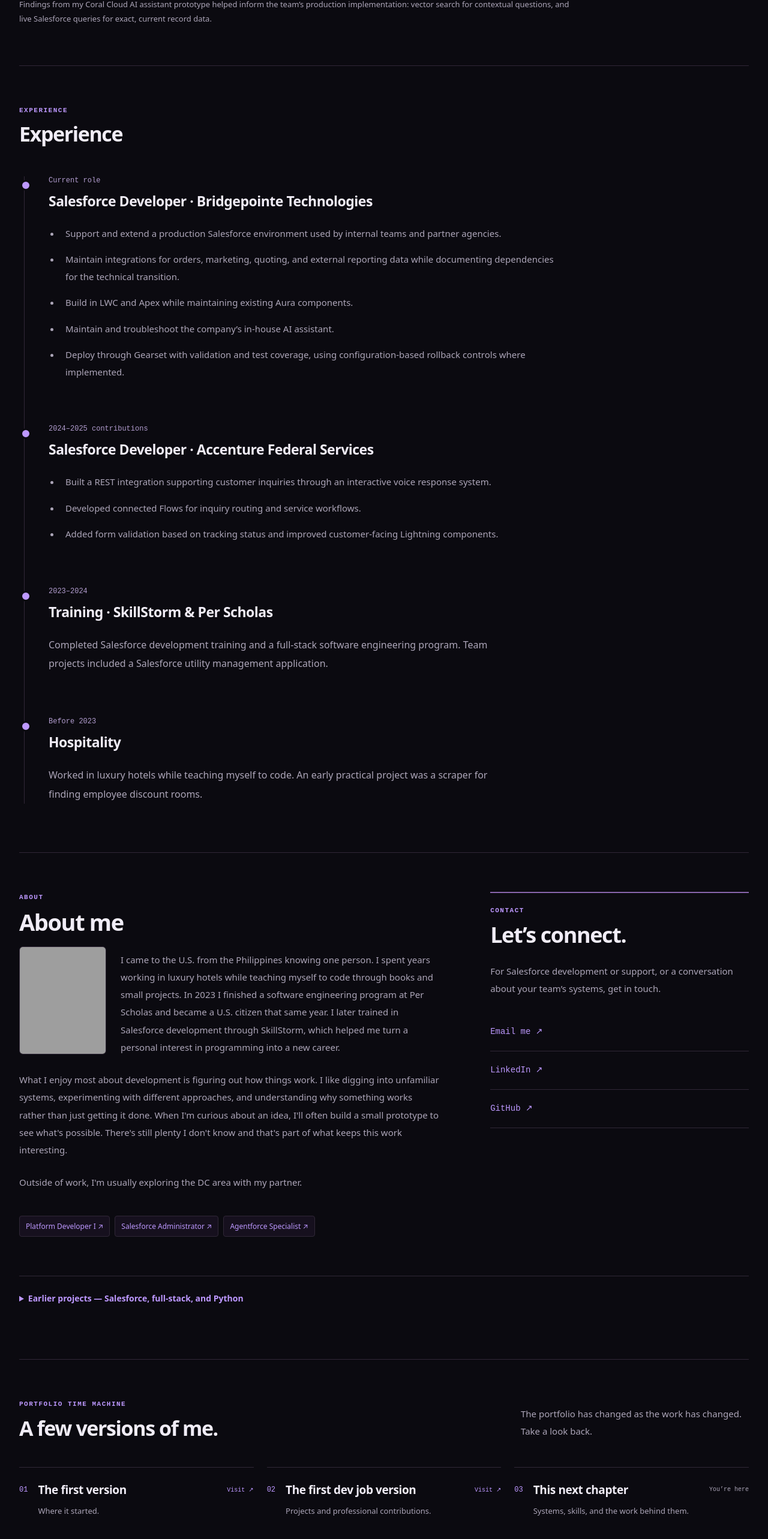
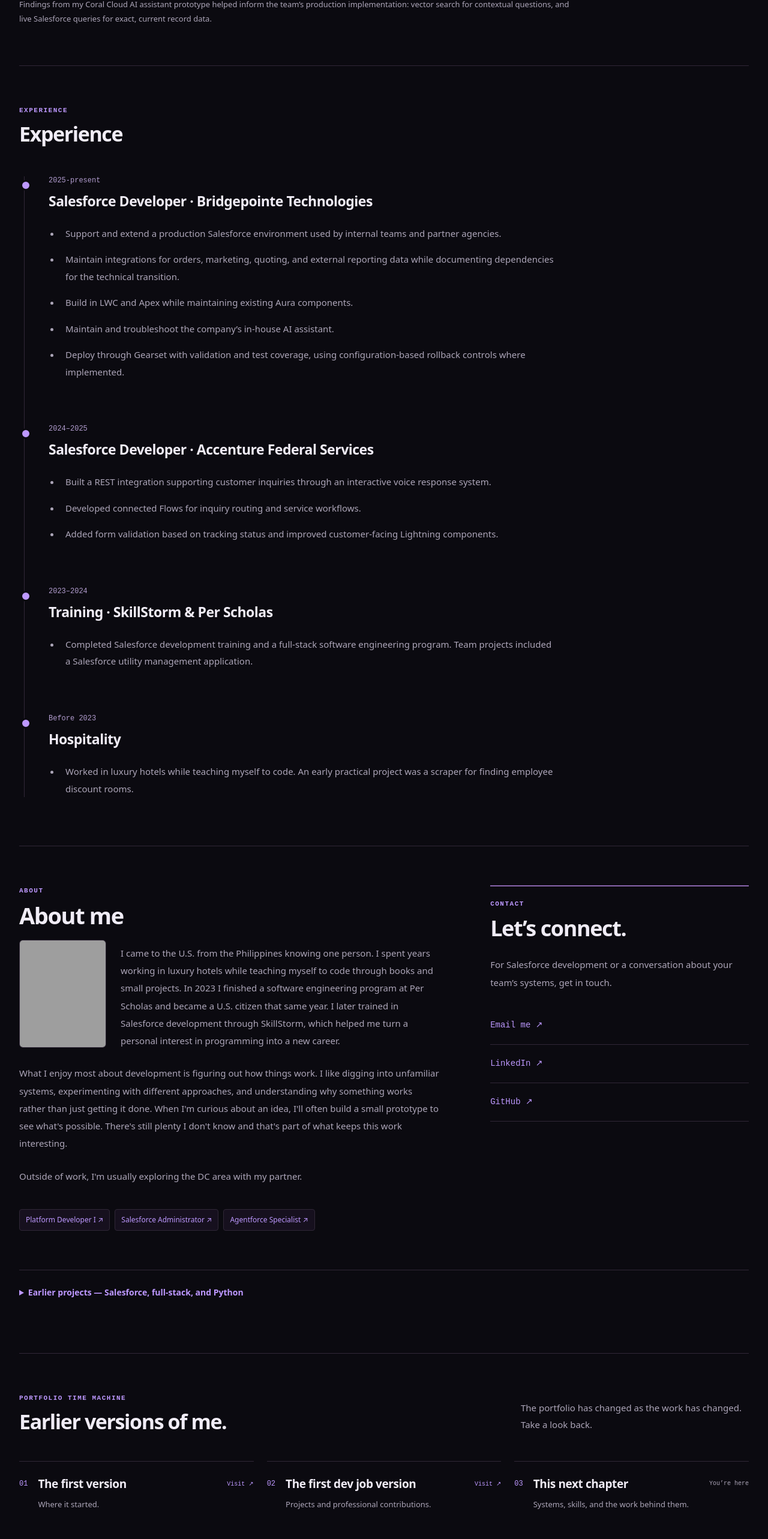
Before and after one commit to m-soro/m-soro.github.io, a React (Vite) app: page / in a window 1280 px wide. Shown: the part 2215-4781 px from the top of the page at 60% size. Built offline with nearby package versions, Linux system fonts and the light colour scheme; grey boxes are pictures that could not be loaded.

Commit message:
fix: update text copies

```diff
--- a/src/data/portfolio.js
+++ b/src/data/portfolio.js
@@ -76,7 +76,7 @@
 
 export const experience = [
   {
-    date: "Current role",
+    date: "2025-present",
     title: "Salesforce Developer · Bridgepointe Technologies",
     bullets: [
       "Support and extend a production Salesforce environment used by internal teams and partner agencies.",
@@ -87,7 +87,7 @@
     ],
   },
   {
-    date: "2024–2025 contributions",
+    date: "2024–2025",
     title: "Salesforce Developer · Accenture Federal Services",
     bullets: [
       "Built a REST integration supporting customer inquiries through an interactive voice response system.",
@@ -98,12 +98,12 @@
   {
     date: "2023–2024",
     title: "Training · SkillStorm & Per Scholas",
-    text: "Completed Salesforce development training and a full-stack software engineering program. Team projects included a Salesforce utility management application.",
+    bullets: ["Completed Salesforce development training and a full-stack software engineering program. Team projects included a Salesforce utility management application."],
   },
   {
     date: "Before 2023",
     title: "Hospitality",
-    text: "Worked in luxury hotels while teaching myself to code. An early practical project was a scraper for finding employee discount rooms.",
+    bullets: ["Worked in luxury hotels while teaching myself to code. An early practical project was a scraper for finding employee discount rooms."],
   },
 ];
 
--- a/src/sections/About.jsx
+++ b/src/sections/About.jsx
@@ -51,7 +51,7 @@
         <div className="eyebrow">Contact</div>
         <h2>Let’s connect.</h2>
         <p>
-          For Salesforce development or support, or a conversation
+          For Salesforce development or a conversation
           about your team’s systems, get in touch.
         </p>
         {contactLinks.map((link) => (
--- a/src/sections/PortfolioHistory.jsx
+++ b/src/sections/PortfolioHistory.jsx
@@ -5,7 +5,7 @@
     <div className="sectionhead">
       <div>
         <div className="eyebrow">Portfolio time machine</div>
-        <h2>A few versions of me.</h2>
+        <h2>Earlier versions of me.</h2>
       </div>
       <p>The portfolio has changed as the work has changed. Take a look back.</p>
     </div>
```
